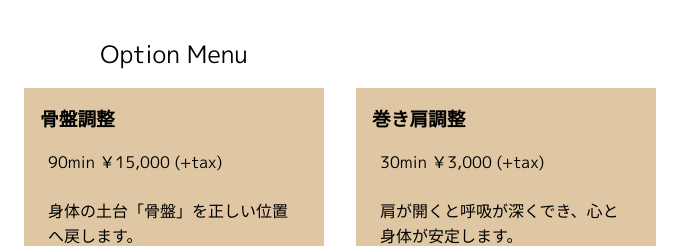
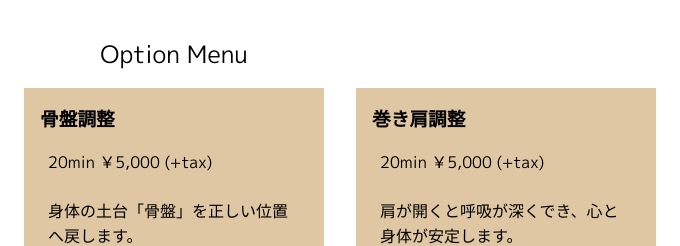
Before and after one commit to YuriShido/c.plus, a website: page index.html in a window 1280 px wide. Shown: the part 1600-1846 px from the top of the page, 466-1146 px from the left. Drawn offline with nearby package versions, Linux system fonts and the light colour scheme.

Commit message:
fixed price

```diff
--- a/index.html
+++ b/index.html
@@ -93,12 +93,12 @@
         </div>
         <div class="option-card">
           <h3>骨盤調整</h3>
-          <p>90min ￥15,000 (+tax)</p>
+          <p>20min ￥5,000 (+tax)</p>
           <p>身体の土台「骨盤」を正しい位置へ戻します。</p>
         </div>
         <div class="option-card">
           <h3>巻き肩調整</h3>
-          <p>30min ￥3,000 (+tax)</p>
+          <p>20min ￥5,000 (+tax)</p>
           <p>肩が開くと呼吸が深くでき、心と身体が安定します。</p>
         </div>
       </div>
```
